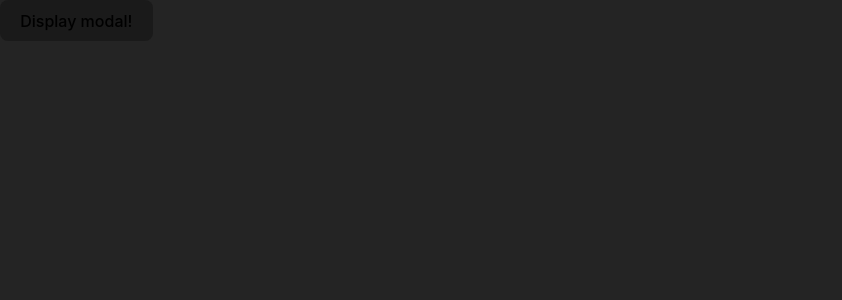
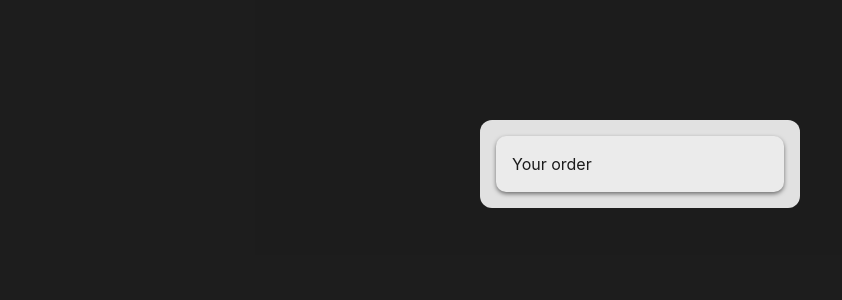
Before and after one commit to victorac/react-food-app-firebase, a React (Vite) app: page / in a window 1280 px wide. Shown: the top 300 px of the page, without its empty margins (0-842 px from the left). Built offline with nearby package versions, Linux system fonts and the light colour scheme.

Commit message:
add OrderModal and OrderCart

```diff
--- a/src/App.tsx
+++ b/src/App.tsx
@@ -1,19 +1,12 @@
 import { useState } from "react";
+import OrderCard from "./components/order/OrderCard";
+import OrderModal from "./components/order/OrderModal";
 import Modal from "./components/ui/Modal";
 
 function App() {
-  const [displayModal, setDisplayModal] = useState(false);
-  const onDismiss = () => {
-    setDisplayModal(false);
-  };
   return (
     <>
-      <Modal display={displayModal} onDismiss={onDismiss}>
-        <div>Hey There!</div>
-      </Modal>
-      <button onClick={() => setDisplayModal((prev) => !prev)}>
-        Display modal!
-      </button>
+      <OrderModal />
     </>
   );
 }
--- /dev/null
+++ b/src/components/order/OrderCard.tsx
@@ -0,0 +1,11 @@
+import Card from "../ui/Card";
+
+const OrderCard = () => {
+  return (
+    <Card>
+      <span>Your order</span>
+    </Card>
+  );
+};
+
+export default OrderCard;
--- a/src/components/order/OrderModal.tsx
+++ b/src/components/order/OrderModal.tsx
@@ -1,16 +1,17 @@
 import { useState } from "react";
 import Modal from "../ui/Modal";
+import OrderCard from "./OrderCard";
 
-const CheckoutModal = () => {
-  const [displayModal, setDisplayModal] = useState(false);
+const OrderModal = () => {
+  const [displayModal, setDisplayModal] = useState(true);
   const onDismiss = () => {
     setDisplayModal(false);
   };
   return (
     <Modal display={displayModal} onDismiss={onDismiss}>
-      <div></div>
+      <OrderCard />
     </Modal>
   );
 };
 
-export default CheckoutModal;
+export default OrderModal;
```
Also changed, not shown: src/components/order/OrderCart.tsx (deleted).
